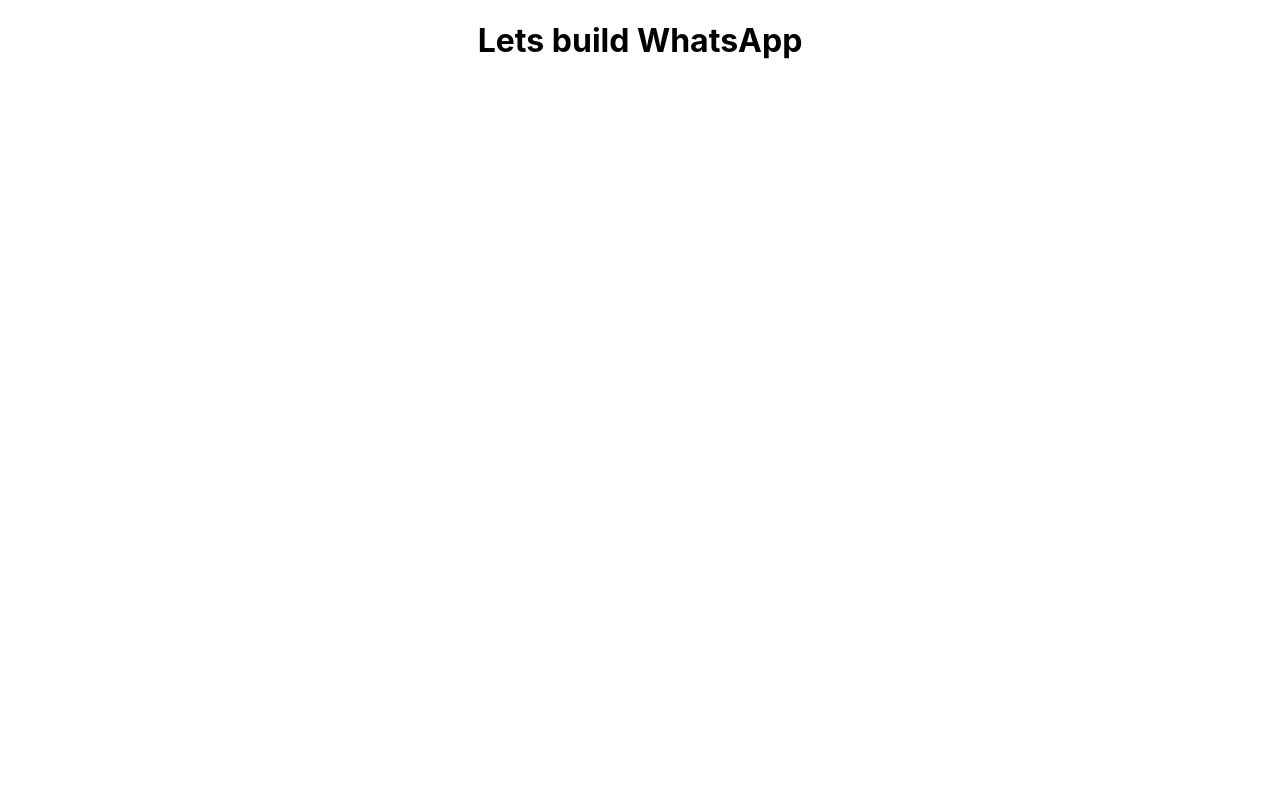
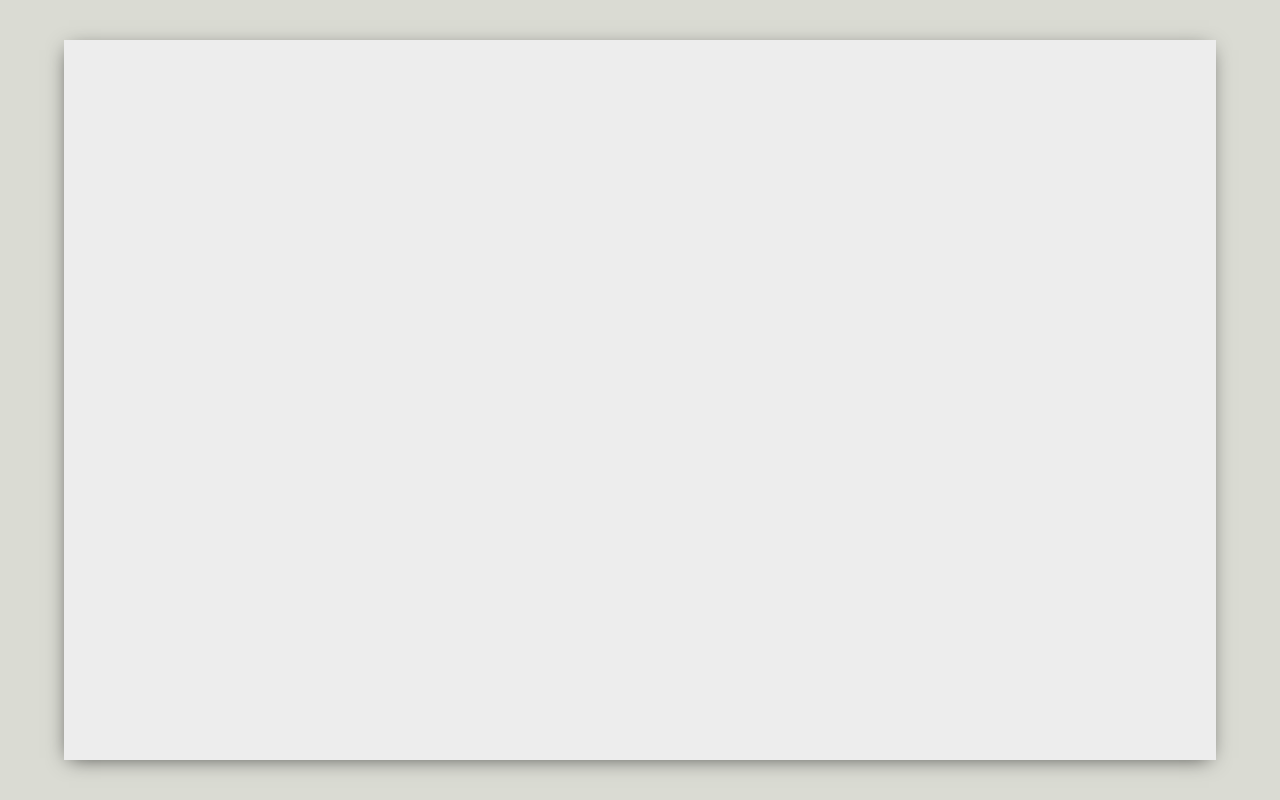
Before and after one commit to Ibtid/whatsapp-clone, a React (Create React App) app: page / in a window 1280 px wide. Built offline with nearby package versions, Linux system fonts and the light colour scheme.

Commit message:
center the app body

```diff
--- a/src/App.css
+++ b/src/App.css
@@ -1,38 +1,14 @@
-.App {
-  text-align: center;
+.app {
+  display: grid;
+  place-items: center;
+  background-color: #dadbd3;
+  height: 100vh;
 }
 
-.App-logo {
-  height: 40vmin;
-  pointer-events: none;
+.app__body {
+  display: flex;
+  background-color: hsl(0, 0%, 93%);
+  height: 90vh;
+  width: 90vw;
+  box-shadow: -1px 4px 20px -6px rgba(0, 0, 0, 0.7);
 }
-
-@media (prefers-reduced-motion: no-preference) {
-  .App-logo {
-    animation: App-logo-spin infinite 20s linear;
-  }
-}
-
-.App-header {
-  background-color: #282c34;
-  min-height: 100vh;
-  display: flex;
-  flex-direction: column;
-  align-items: center;
-  justify-content: center;
-  font-size: calc(10px + 2vmin);
-  color: white;
-}
-
-.App-link {
-  color: #61dafb;
-}
-
-@keyframes App-logo-spin {
-  from {
-    transform: rotate(0deg);
-  }
-  to {
-    transform: rotate(360deg);
-  }
-}
--- a/src/App.js
+++ b/src/App.js
@@ -3,8 +3,12 @@
 
 function App() {
   return (
-    <div className="App">
-      <h1>Lets build WhatsApp</h1>
+    //BEM naming convention
+    <div className="app">
+      <div className="app__body">
+        {/*Sidebar*/}
+        {/*Chat*/}
+      </div>
     </div>
   );
 }
--- a/src/index.css
+++ b/src/index.css
@@ -1,13 +1,17 @@
+* {
+  margin: 0;
+}
+
 body {
   margin: 0;
-  font-family: -apple-system, BlinkMacSystemFont, 'Segoe UI', 'Roboto', 'Oxygen',
-    'Ubuntu', 'Cantarell', 'Fira Sans', 'Droid Sans', 'Helvetica Neue',
+  font-family: -apple-system, BlinkMacSystemFont, "Segoe UI", "Roboto", "Oxygen",
+    "Ubuntu", "Cantarell", "Fira Sans", "Droid Sans", "Helvetica Neue",
     sans-serif;
   -webkit-font-smoothing: antialiased;
   -moz-osx-font-smoothing: grayscale;
 }
 
 code {
-  font-family: source-code-pro, Menlo, Monaco, Consolas, 'Courier New',
+  font-family: source-code-pro, Menlo, Monaco, Consolas, "Courier New",
     monospace;
 }
```
